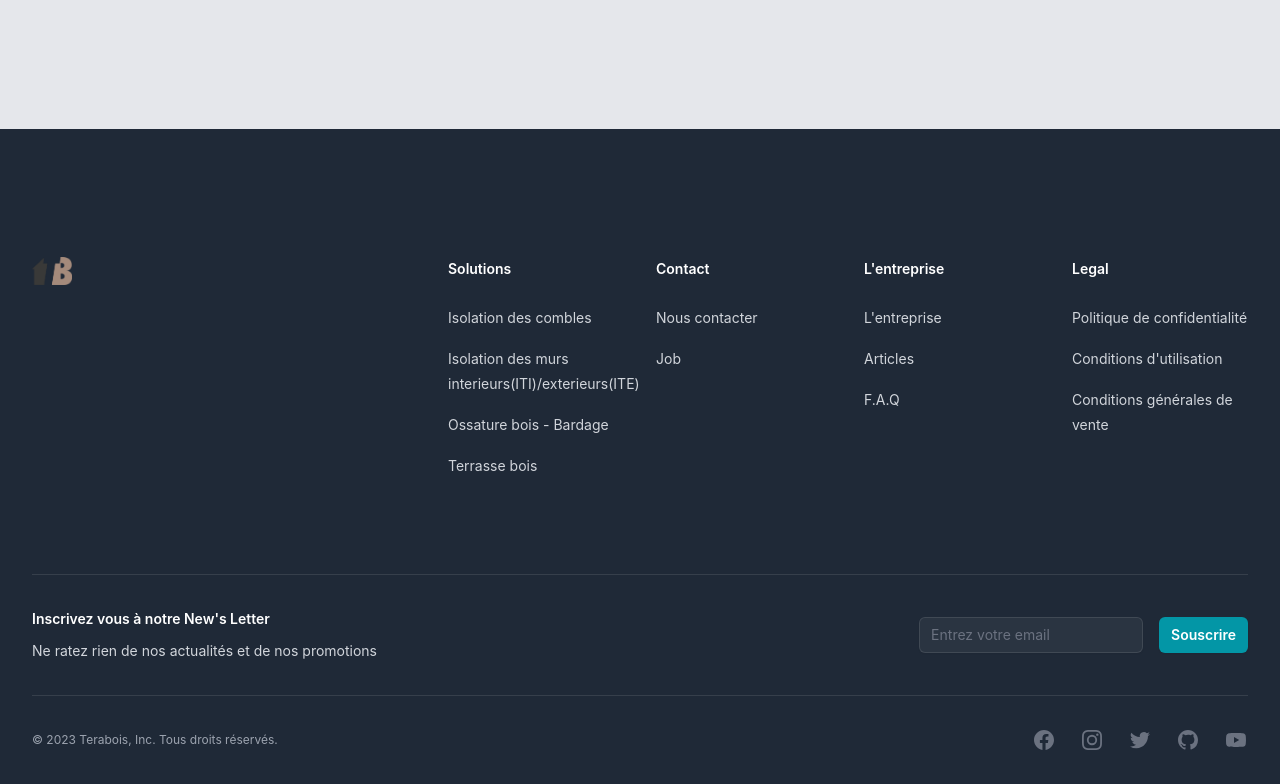
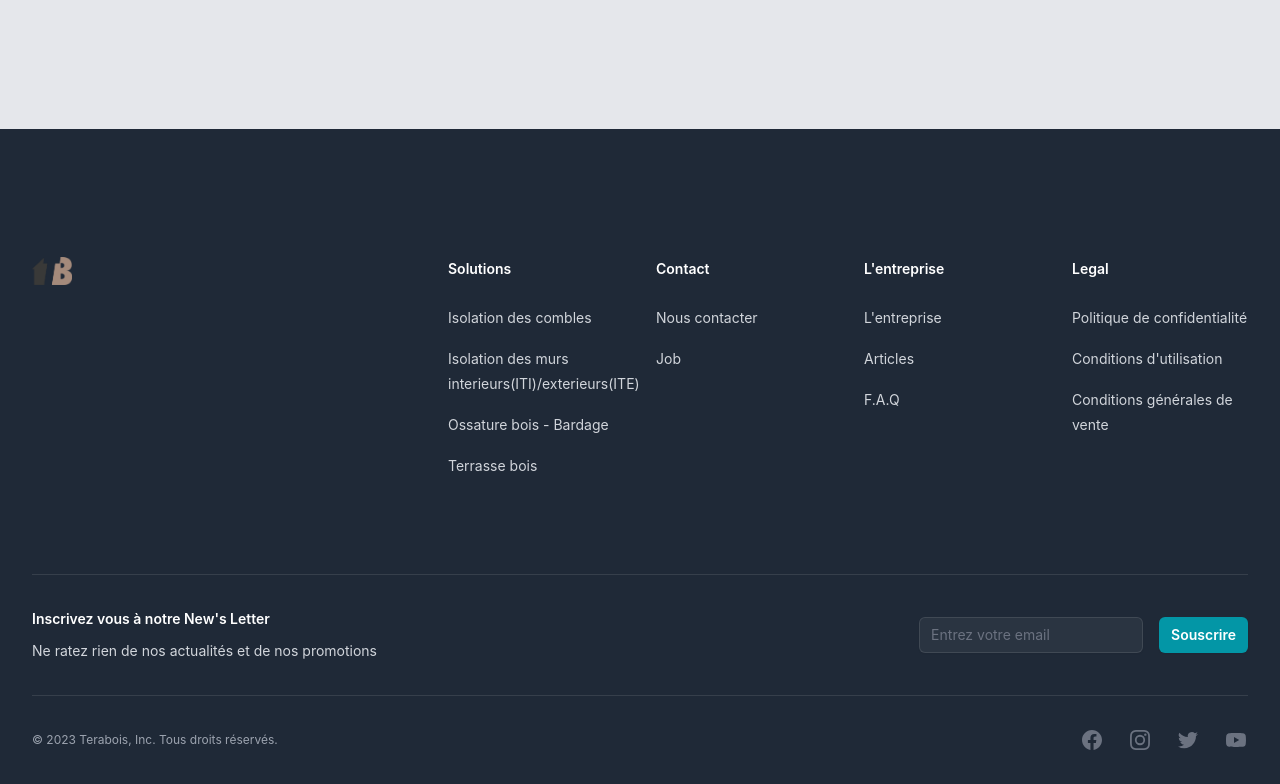
Before and after one commit to magicniclus/terabois, a Next.js app: page / in a window 1280 px wide. Shown: the part 3010-3794 px from the top of the page. Built offline with nearby package versions, Linux system fonts and the light colour scheme.

Commit message:
Update Footer.js

```diff
--- a/components/organisms/footer/Footer.js
+++ b/components/organisms/footer/Footer.js
@@ -63,19 +63,6 @@
       icon: (props) => (
         <svg fill="currentColor" viewBox="0 0 24 24" {...props}>
           <path d="M8.29 20.251c7.547 0 11.675-6.253 11.675-11.675 0-.178 0-.355-.012-.53A8.348 8.348 0 0022 5.92a8.19 8.19 0 01-2.357.646 4.118 4.118 0 001.804-2.27 8.224 8.224 0 01-2.605.996 4.107 4.107 0 00-6.993 3.743 11.65 11.65 0 01-8.457-4.287 4.106 4.106 0 001.27 5.477A4.072 4.072 0 012.8 9.713v.052a4.105 4.105 0 003.292 4.022 4.095 4.095 0 01-1.853.07 4.108 4.108 0 003.834 2.85A8.233 8.233 0 012 18.407a11.616 11.616 0 006.29 1.84" />
-        </svg>
-      ),
-    },
-    {
-      name: "GitHub",
-      href: "#",
-      icon: (props) => (
-        <svg fill="currentColor" viewBox="0 0 24 24" {...props}>
-          <path
-            fillRule="evenodd"
-            d="M12 2C6.477 2 2 6.484 2 12.017c0 4.425 2.865 8.18 6.839 9.504.5.092.682-.217.682-.483 0-.237-.008-.868-.013-1.703-2.782.605-3.369-1.343-3.369-1.343-.454-1.158-1.11-1.466-1.11-1.466-.908-.62.069-.608.069-.608 1.003.07 1.531 1.032 1.531 1.032.892 1.53 2.341 1.088 2.91.832.092-.647.35-1.088.636-1.338-2.22-.253-4.555-1.113-4.555-4.951 0-1.093.39-1.988 1.029-2.688-.103-.253-.446-1.272.098-2.65 0 0 .84-.27 2.75 1.026A9.564 9.564 0 0112 6.844c.85.004 1.705.115 2.504.337 1.909-1.296 2.747-1.027 2.747-1.027.546 1.379.202 2.398.1 2.651.64.7 1.028 1.595 1.028 2.688 0 3.848-2.339 4.695-4.566 4.943.359.309.678.92.678 1.855 0 1.338-.012 2.419-.012 2.747 0 .268.18.58.688.482A10.019 10.019 0 0022 12.017C22 6.484 17.522 2 12 2z"
-            clipRule="evenodd"
-          />
         </svg>
       ),
     },
```
